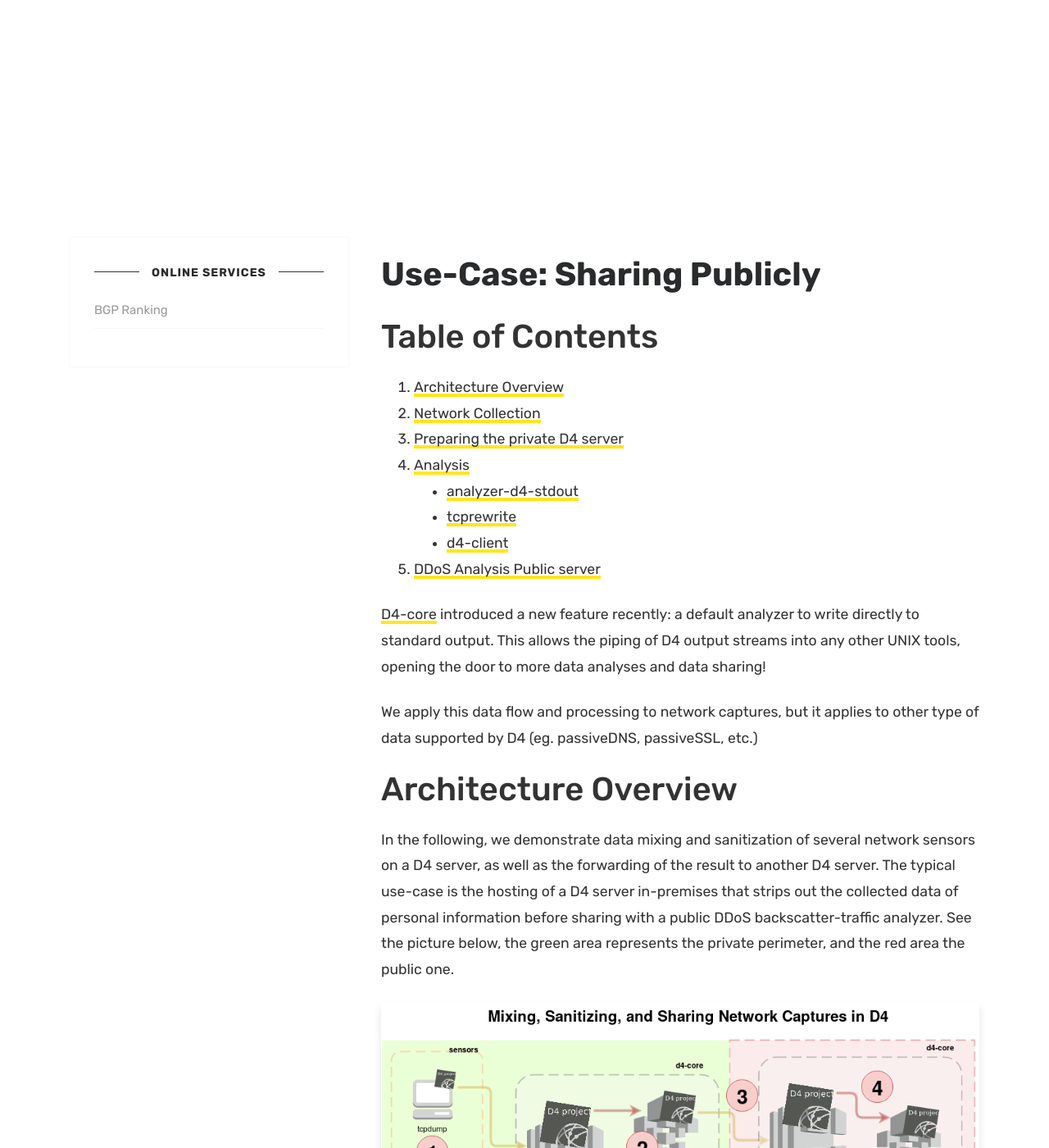
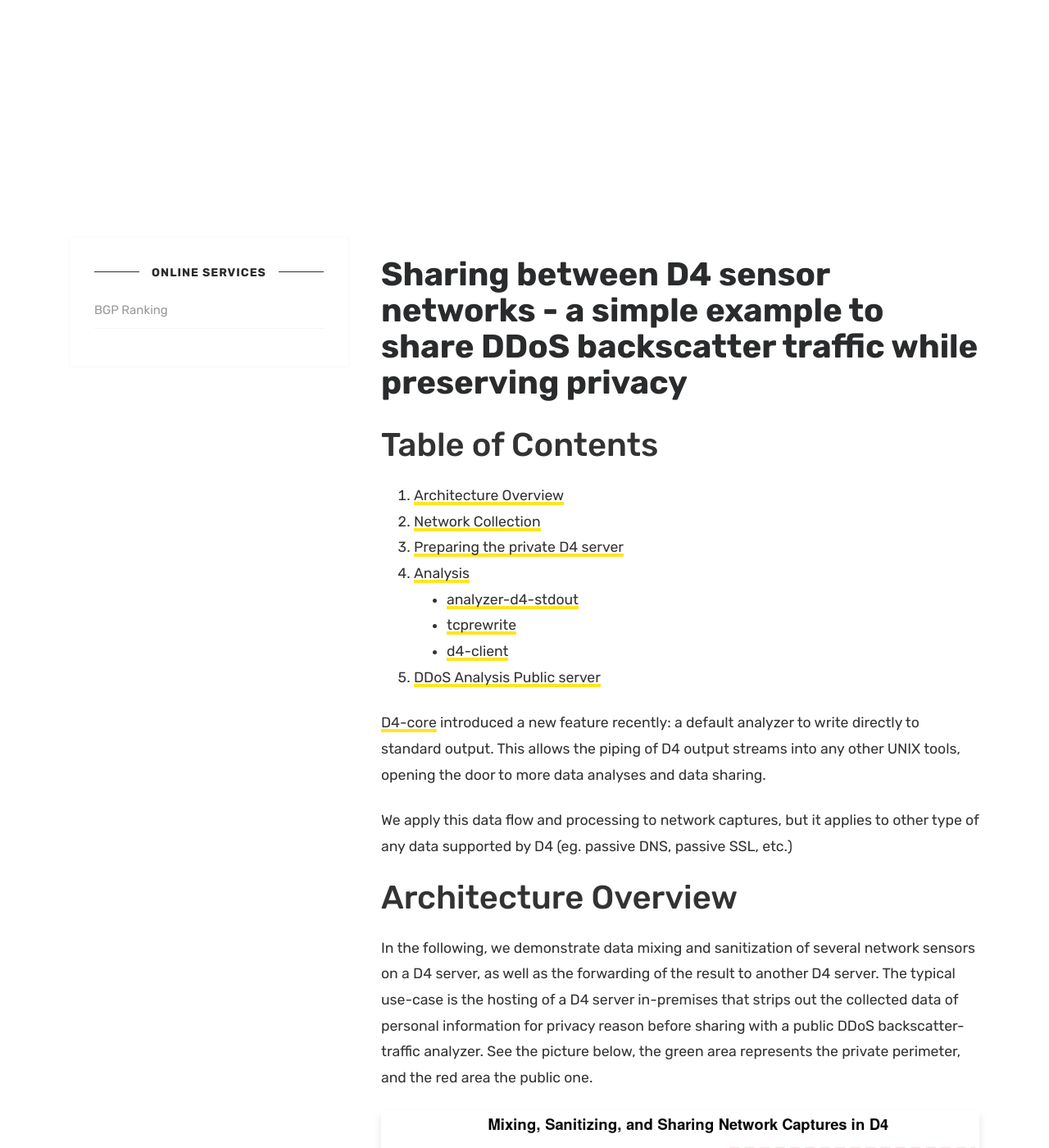
Before and after one commit to D4-project/d4-website, a Jekyll site: the page built from _posts/2019-06-18-sharing-between-D4-sensors.md, in a window 1280 px wide and 1400 px high. Shown: the whole window at 82% size. Built offline with Jekyll 4.4.1, drawn with Linux system fonts in a browser that asks for light colours; some of the changed text lies outside the part shown.

Commit message:
chg: [blog] updates + title change

````diff
--- a/_posts/2019-06-18-usecase-sharing.md
+++ b/_posts/2019-06-18-sharing-between-D4-sensors.md
@@ -1,5 +1,5 @@
 ---
-title: "Use-Case: Sharing Publicly"
+title: "Sharing between D4 sensor networks - a simple example to share DDoS backscatter traffic while preserving privacy"
 date: 2019-06-17
 layout: post
 categories:
@@ -19,11 +19,10 @@ tags:
 
 [D4-core](https://github.com/D4-project/d4-core) introduced a new feature recently: a default analyzer to write directly
 to standard output. This allows the piping of D4 output streams into any other
-UNIX tools, opening the door to more data analyses and data sharing!
+UNIX tools, opening the door to more data analyses and data sharing.
 
 We apply this data flow and processing to network captures, but it applies to
-other type of data supported by D4 (eg. passiveDNS, passiveSSL, etc.)
-
+other type of any data supported by D4 (eg. passive DNS, passive SSL, etc.)
 
 <a id="org464b9ee"></a>
 
@@ -32,7 +31,7 @@ other type of data supported by D4 (eg. passiveDNS, passiveSSL, etc.)
 In the following, we demonstrate data mixing and sanitization of several network
 sensors on a D4 server, as well as the forwarding of the result to another D4
 server. The typical use-case is the hosting of a D4 server in-premises that
-strips out the collected data of personal information before sharing with a
+strips out the collected data of personal information for privacy reason before sharing with a
 public DDoS backscatter-traffic analyzer. See the picture below, the green area
 represents the private perimeter, and the red area the public one.
 
@@ -82,7 +81,7 @@ The area of interest are the following (red circles on the picture above):
 </table>
 
 <br>
-**Follow along**: You can use the passivedns tutorial [virtual machine](https://d4-project.org/2019/05/28/passive-dns-tutorial.html#org35fa5e8). You need to
+**Follow along**: You can use the passive dns tutorial [virtual machine](https://d4-project.org/2019/05/28/passive-dns-tutorial.html#org35fa5e8). You need to
 update d4-core first:
 
 ``` shell
@@ -436,7 +435,7 @@ $ ./d4-stdout.py -t 1 -u 84723644-0841-4580-97e9-23e98682739c -f | zcat | tcprew
 
 ## d4-client
 
-The data is now ready to ship towards the public server! We can now use our
+The data is now ready to ship towards the public server. We can now use our
 favorite client for D4 transmission. For instance:
 
 ```shell
````
Also changed, not shown: other parts of _posts/2019-06-18-sharing-between-D4-sensors.md (+1 -7 lines), _posts/2019-04-05-Core-Working_Group_notes.md (+0 -1 lines).
